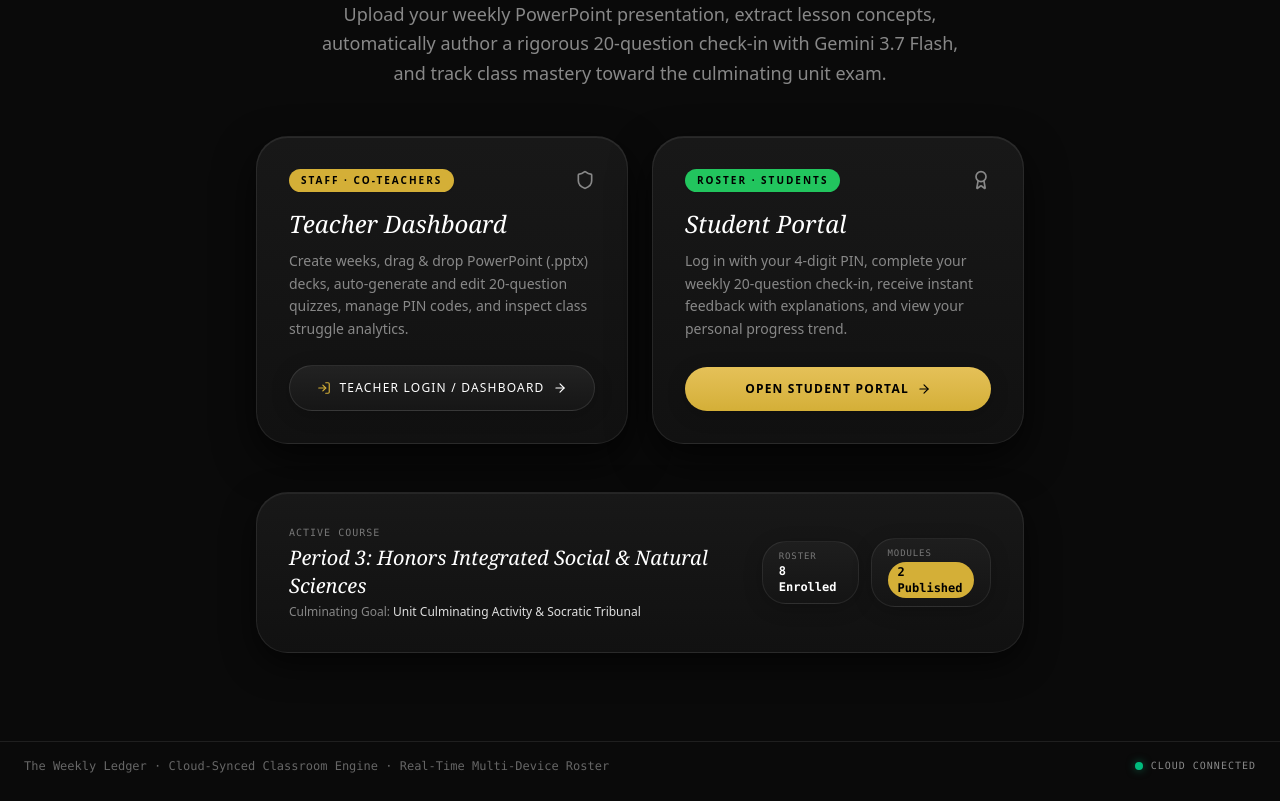
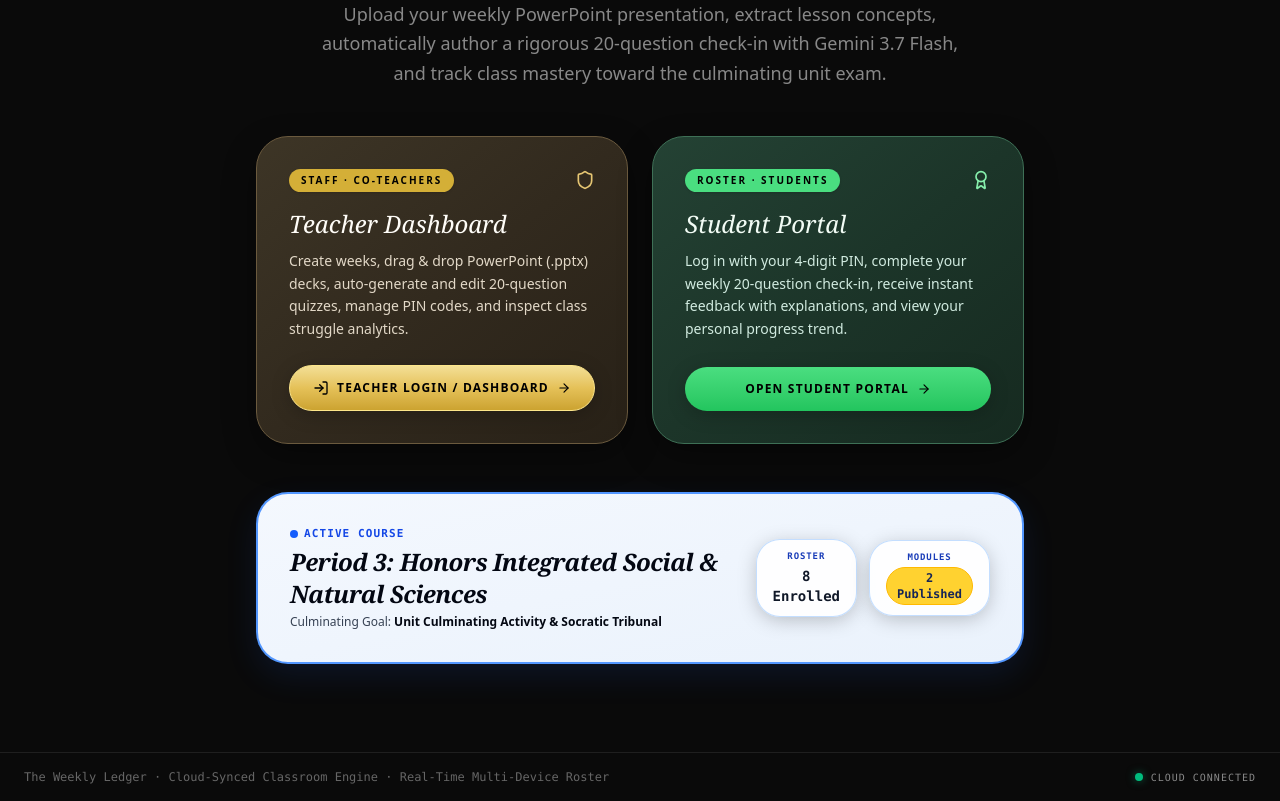
Before and after one commit to krisknutson-oss/Weekly-Check-In-App-2, a React (Vite) app: page / in a window 1280 px wide. Shown: the part 400-1201 px from the top of the page. Built offline with nearby package versions, Linux system fonts and the light colour scheme; no server answers; the database is empty.

Commit message:
style: update teacher portal card theme
Refactor the teacher dashboard card styling to use a refined gold-toned color palette, enhancing visual hierarchy and alignment with the application's aesthetic.

```diff
--- a/src/components/LandingView.tsx
+++ b/src/components/LandingView.tsx
@@ -53,19 +53,19 @@ export const LandingView: React.FC<LandingViewProps> = ({
         {/* Teacher Card */}
         <div
           id="teacher-portal-card"
-          className="bg-gradient-to-b from-[#181818] to-[#111111] border border-white/[0.08] hover:border-white/[0.2] rounded-3xl p-8 text-left transition-all duration-300 flex flex-col justify-between group shadow-[0_16px_40px_rgba(0,0,0,0.7),inset_0_1px_0_rgba(255,255,255,0.08)] hover:-translate-y-1"
+          className="bg-gradient-to-br from-[#3D3526] via-[#322A1E] to-[#282117] border border-[#6B5A3E] hover:border-[#D4AF37] rounded-3xl p-8 text-left transition-all duration-300 flex flex-col justify-between group shadow-[0_12px_32px_rgba(0,0,0,0.35)] hover:-translate-y-1"
         >
           <div>
             <div className="flex items-center justify-between mb-4">
-              <span className="text-[10px] uppercase tracking-[0.2em] text-black font-bold bg-[var(--gold)] px-3 py-1 rounded-full shadow-xs">
+              <span className="text-[10px] uppercase tracking-[0.2em] text-black font-bold bg-[var(--gold)] px-3 py-1 rounded-full shadow-sm">
                 Staff &middot; Co-Teachers
               </span>
-              <Shield className="w-5 h-5 text-[#888888] group-hover:text-[var(--gold)] transition-colors" />
+              <Shield className="w-5 h-5 text-[#E6C673] group-hover:text-[var(--gold)] transition-colors" />
             </div>
-            <h3 className="font-serif italic text-2xl text-white mb-2.5">
+            <h3 className="font-serif italic text-2xl text-[#FFFDF8] mb-2.5">
               Teacher Dashboard
             </h3>
-            <p className="text-xs md:text-sm text-[#888888] leading-relaxed mb-6 font-light">
+            <p className="text-xs md:text-sm text-[#E2D8C7] leading-relaxed mb-6 font-normal">
               Create weeks, drag &amp; drop PowerPoint (.pptx) decks, auto-generate and edit 20-question quizzes, manage PIN codes, and inspect class struggle analytics.
             </p>
           </div>
@@ -74,11 +74,11 @@ export const LandingView: React.FC<LandingViewProps> = ({
             <button
               id="go-teacher-btn"
               onClick={handleTeacherClick}
-              className="w-full py-3.5 px-4 bg-gradient-to-b from-[#222222] to-[#161616] hover:from-[#2a2a2a] hover:to-[#1e1e1e] border border-white/[0.1] hover:border-white/[0.2] text-white font-medium rounded-2xl text-xs uppercase tracking-widest transition flex items-center justify-center gap-2 cursor-pointer shadow-[0_4px_12px_rgba(0,0,0,0.4),inset_0_1px_0_rgba(255,255,255,0.1)] active:scale-98"
+              className="w-full py-3.5 px-4 bg-gradient-to-b from-[#F3DF95] via-[#E5C158] to-[#CCA330] hover:brightness-105 border border-[#FDE68A] text-black font-bold rounded-2xl text-xs uppercase tracking-widest transition flex items-center justify-center gap-2 cursor-pointer shadow-[0_6px_20px_rgba(212,175,55,0.3)] active:scale-98"
             >
-              <LogIn className="w-3.5 h-3.5 text-[var(--gold)]" />
+              <LogIn className="w-4 h-4 text-black" />
               <span>Teacher Login / Dashboard</span>
-              <ArrowRight className="w-3.5 h-3.5" />
+              <ArrowRight className="w-3.5 h-3.5 text-black" />
             </button>
           </div>
         </div>
@@ -86,19 +86,19 @@ export const LandingView: React.FC<LandingViewProps> = ({
         {/* Student Card */}
         <div
           id="student-portal-card"
-          className="bg-gradient-to-b from-[#181818] to-[#111111] border border-white/[0.08] hover:border-white/[0.2] rounded-3xl p-8 text-left transition-all duration-300 flex flex-col justify-between group shadow-[0_16px_40px_rgba(0,0,0,0.7),inset_0_1px_0_rgba(255,255,255,0.08)] hover:-translate-y-1"
+          className="bg-gradient-to-br from-[#244234] via-[#1C3529] to-[#162A20] border border-[#3E7056] hover:border-[#4ADE80] rounded-3xl p-8 text-left transition-all duration-300 flex flex-col justify-between group shadow-[0_12px_32px_rgba(0,0,0,0.35)] hover:-translate-y-1"
         >
           <div>
             <div className="flex items-center justify-between mb-4">
-              <span className="text-[10px] uppercase tracking-[0.2em] text-black font-bold bg-[#22C55E] px-3 py-1 rounded-full shadow-xs">
+              <span className="text-[10px] uppercase tracking-[0.2em] text-black font-bold bg-[#4ADE80] px-3 py-1 rounded-full shadow-sm">
                 Roster &middot; Students
               </span>
-              <Award className="w-5 h-5 text-[#888888] group-hover:text-[#22C55E] transition-colors" />
+              <Award className="w-5 h-5 text-[#86EFAC] group-hover:text-[#4ADE80] transition-colors" />
             </div>
-            <h3 className="font-serif italic text-2xl text-white mb-2.5">
+            <h3 className="font-serif italic text-2xl text-[#F2FCF5] mb-2.5">
               Student Portal
             </h3>
-            <p className="text-xs md:text-sm text-[#888888] leading-relaxed mb-6 font-light">
+            <p className="text-xs md:text-sm text-[#D1EBE0] leading-relaxed mb-6 font-normal">
               Log in with your 4-digit PIN, complete your weekly 20-question check-in, receive instant feedback with explanations, and view your personal progress trend.
             </p>
           </div>
@@ -106,7 +106,7 @@ export const LandingView: React.FC<LandingViewProps> = ({
           <button
             id="go-student-btn"
             onClick={handleStudentClick}
-            className="w-full py-3.5 px-4 bg-gradient-to-b from-[var(--gold-light,#E5C158)] to-[var(--gold,#D4AF37)] hover:brightness-110 text-black font-bold rounded-2xl text-xs uppercase tracking-widest transition flex items-center justify-center gap-2 cursor-pointer shadow-[0_6px_20px_rgba(212,175,55,0.35),inset_0_1px_0_rgba(255,255,255,0.4)] active:scale-98"
+            className="w-full py-3.5 px-4 bg-gradient-to-b from-[#4ADE80] to-[#22C55E] hover:brightness-105 text-black font-bold rounded-2xl text-xs uppercase tracking-widest transition flex items-center justify-center gap-2 cursor-pointer shadow-[0_6px_20px_rgba(34,197,94,0.3)] active:scale-98"
           >
             <span>Open Student Portal</span>
             <ArrowRight className="w-3.5 h-3.5 text-black" />
@@ -115,25 +115,28 @@ export const LandingView: React.FC<LandingViewProps> = ({
       </div>
 
       {/* Classroom Status Snapshot */}
-      <div className="w-full max-w-3xl bg-gradient-to-b from-[#181818] to-[#111111] border border-white/[0.08] rounded-3xl p-6 sm:p-8 text-left shadow-[0_12px_32px_rgba(0,0,0,0.6),inset_0_1px_0_rgba(255,255,255,0.06)]">
+      <div className="w-full max-w-3xl bg-gradient-to-br from-[#F4F8FE] to-[#EAF2FC] border-2 border-blue-500/80 rounded-3xl p-6 sm:p-8 text-left shadow-[0_12px_32px_rgba(37,99,235,0.12)]">
         <div className="flex flex-col sm:flex-row sm:items-center justify-between gap-4">
           <div>
-            <div className="text-[10px] uppercase tracking-widest text-[#777777] mb-1 font-mono">Active Course</div>
-            <h4 className="font-serif italic text-xl text-white">
+            <div className="text-[11px] uppercase tracking-widest text-blue-700 font-bold mb-1 font-mono flex items-center gap-1.5">
+              <span className="w-2 h-2 rounded-full bg-blue-600 inline-block"></span>
+              Active Course
+            </div>
+            <h4 className="font-serif italic text-2xl text-gray-950 font-bold tracking-tight">
               {state.className}
             </h4>
-            <p className="text-xs text-[#888888] mt-1 font-light">
-              Culminating Goal: <span className="text-[#E0E0E0]">{state.culminatingActivityTitle || state.unitGoal}</span>
+            <p className="text-xs text-gray-700 mt-1 font-medium">
+              Culminating Goal: <span className="text-gray-950 font-bold">{state.culminatingActivityTitle || state.unitGoal}</span>
             </p>
           </div>
           <div className="flex items-center gap-3">
-            <div className="bg-gradient-to-b from-[#1E1E1E] to-[#141414] border border-white/[0.08] px-4 py-2 rounded-2xl shadow-inner">
-              <div className="text-[9px] uppercase tracking-widest text-[#777777] font-mono">Roster</div>
-              <div className="font-mono text-xs font-semibold text-white">{totalStudents} Enrolled</div>
+            <div className="bg-white/90 border border-blue-200/90 px-4 py-2.5 rounded-2xl text-center shadow-xs">
+              <div className="text-[9px] uppercase tracking-widest text-blue-800 font-bold font-mono">Roster</div>
+              <div className="font-mono text-sm font-extrabold text-gray-900 mt-0.5">{totalStudents} Enrolled</div>
             </div>
-            <div className="bg-gradient-to-b from-[#1E1E1E] to-[#141414] border border-white/[0.08] px-4 py-2 rounded-2xl shadow-inner">
-              <div className="text-[9px] uppercase tracking-widest text-[#777777] font-mono">Modules</div>
-              <div className="font-mono text-xs font-bold text-black bg-[var(--gold)] px-2.5 py-0.5 rounded-full mt-0.5">{publishedCount} Published</div>
+            <div className="bg-white/90 border border-blue-200/90 px-4 py-2.5 rounded-2xl text-center shadow-xs">
+              <div className="text-[9px] uppercase tracking-widest text-blue-800 font-bold font-mono">Modules</div>
+              <div className="font-mono text-xs font-extrabold text-blue-950 bg-amber-300 border border-amber-400 px-2.5 py-0.5 rounded-full mt-0.5 inline-block">{publishedCount} Published</div>
             </div>
           </div>
         </div>
```
